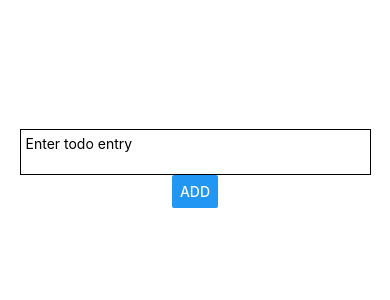
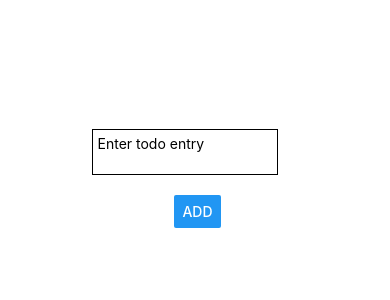
Before and after one commit to jeffreytjs/Mobile-App-Dev-With-React-Native, a React Native app in the folder todoApp/: screen / in a window 390 px wide. Shown: the top 300 px of the page. Built offline with nearby package versions, Linux system fonts and the light colour scheme.

Commit message:
Improving styling for entry

```diff
--- a/todoApp/App.js
+++ b/todoApp/App.js
@@ -72,6 +72,7 @@ export default function App() {
   return (
     <View style={styles.container}>
       <StatusBar style="auto" />
+      <View style={styles.entryForm}>
         <TextInput
           placeholder="Enter todo entry"
           multiline={true}
@@ -79,7 +80,10 @@ export default function App() {
           value={input}
           onChangeText={handleInput}
         />
+      </View>
+      <View style={styles.entryFormButton}>
         <Button title="Add" onPress={addEntry} />
+      </View>
       <FlatList
         style={styles.scrollViewStyle}
         data={data}
@@ -108,7 +112,16 @@ const styles = StyleSheet.create({
   entryContainer: {
     flexDirection: "row",
   },
+  entryForm: {
+    flexDirection: "row",
+    margin: 20,
+  },
+  entryFormButton: {
+    justifyContent: "center",
+    marginLeft: 5,
+  },
   entryText: {
+    flex: 3,
     padding: 10,
   },
   scrollViewStyle: {
```
Lines whose indentation alone changed are shown as unchanged.
